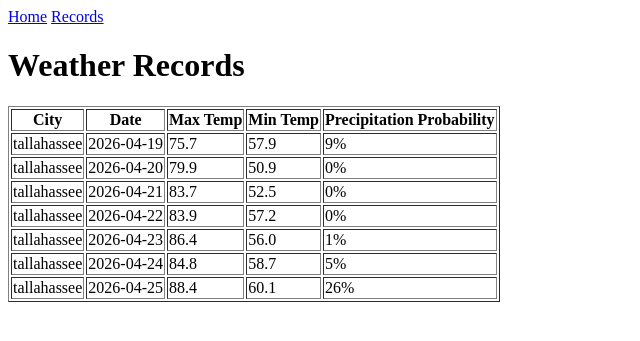
After one commit to danielsj2022/-cis4930-sp26-project-group-2, a Django app: page /records/ in a window 1280 px wide. The commit adds this page. Shown: the top 341 px of the page, without its empty margins (0-640 px from the left). Run offline with Django 5.2, Linux system fonts and the light colour scheme.

Commit message:
create records view and template with pagination

```diff
--- a/project-full-stack-web-api/mysite/core/templates/core/base.html
+++ b/project-full-stack-web-api/mysite/core/templates/core/base.html
@@ -6,6 +6,7 @@
     <body>
         <nav>
             <a href="{% url 'home'%}">Home</a>
+            <a href="{% url 'records'%}">Records</a>
 
         </nav>
         {% block content %}
--- /dev/null
+++ b/project-full-stack-web-api/mysite/core/templates/core/records.html
@@ -0,0 +1,42 @@
+{% extends "core/base.html" %}
+{% block title %}Records{% endblock %}
+
+{% block content %}
+    <h1>Weather Records</h1>
+    {% if page_obj %}
+        <table border="1">
+            <tr>
+                <th>City</th>
+                <th>Date</th>
+                <th>Max Temp</th>
+                <th>Min Temp</th>
+                <th>Precipitation Probability</th>
+            </tr>
+            {% for record in page_obj %}
+            <tr>
+                <td>{{ record.city }}</td>
+                <td>{{ record.date }}</td>
+                <td>{{ record.temp_max }}</td>
+                <td>{{ record.temp_min }}</td>
+                <td>{{ record.precipitation }}%</td>
+            </tr>
+            {% endfor %}
+        </table>
+        <div>
+            {% if is_paginated %}
+                {% if page_obj.has_previous %}
+                    <a href="?page={{ page_obj.previous_page_number}}">Previous</a>
+                {% endif %}
+                <span>Page {{ page_obj.number }}</span>
+
+                {% if page_obj.has_next %}
+                    <a href="?page={{ page_obj.next_page_number}}">Next</a>
+                {% endif %}
+            {% endif %}
+        </div>
+
+    {% else%}
+    <p>No records found.</p>
+    {% endif %}
+
+{% endblock %}
--- a/project-full-stack-web-api/mysite/core/views.py
+++ b/project-full-stack-web-api/mysite/core/views.py
@@ -1,7 +1,38 @@
 from django.shortcuts import render
 from django.http import HttpResponse
+from django.core.paginator import Paginator
+from django.views.generic import ListView
 
 # Create your views here.
 def home(request):
     context = {"message": "The real world context behind the dataset is that it explores the relationship between phone usage, sleep patterns, and stress levels. With there being a drastic increase in use of smartphones and usage of them, it is important to determine the affects they have on health."}
     return render(request, "core/home.html", context=context)
+
+# def records(request):
+#     temp_data = [
+#         {"city": "tallahassee", "date": "2026-04-19", "temp_max": 75.7, "temp_min": 57.9, "precipitation": 9},
+#         {"city": "tallahassee", "date": "2026-04-20", "temp_max": 79.9, "temp_min": 50.9, "precipitation": 0},
+#         {"city": "tallahassee", "date": "2026-04-21", "temp_max": 83.7, "temp_min": 52.5, "precipitation": 0},
+#         {"city": "tallahassee", "date": "2026-04-22", "temp_max": 83.9, "temp_min": 57.2, "precipitation": 0},
+#         {"city": "tallahassee", "date": "2026-04-23", "temp_max": 86.4, "temp_min": 56.0, "precipitation": 1},
+#         {"city": "tallahassee", "date": "2026-04-24", "temp_max": 84.8, "temp_min": 58.7, "precipitation": 5},
+#         {"city": "tallahassee", "date": "2026-04-25", "temp_max": 88.4, "temp_min": 60.1, "precipitation": 26},
+#     ]
+#     paginator = Paginator(temp_data, 20)
+#     return render(request, "core/records.html", context= {"records": temp_data})
+
+class RecordListView(ListView):
+    paginate_by = 20
+    # model = Record  # Assuming you have a Record model defined in your models.py
+    template_name = "core/records.html"
+
+    def get_queryset(self):
+        return [
+            {"city": "tallahassee", "date": "2026-04-19", "temp_max": 75.7, "temp_min": 57.9, "precipitation": 9},
+            {"city": "tallahassee", "date": "2026-04-20", "temp_max": 79.9, "temp_min": 50.9, "precipitation": 0},
+            {"city": "tallahassee", "date": "2026-04-21", "temp_max": 83.7, "temp_min": 52.5, "precipitation": 0},
+            {"city": "tallahassee", "date": "2026-04-22", "temp_max": 83.9, "temp_min": 57.2, "precipitation": 0},
+            {"city": "tallahassee", "date": "2026-04-23", "temp_max": 86.4, "temp_min": 56.0, "precipitation": 1},
+            {"city": "tallahassee", "date": "2026-04-24", "temp_max": 84.8, "temp_min": 58.7, "precipitation": 5},
+            {"city": "tallahassee", "date": "2026-04-25", "temp_max": 88.4, "temp_min": 60.1, "precipitation": 26},
+        ]
--- a/project-full-stack-web-api/mysite/mysite/urls.py
+++ b/project-full-stack-web-api/mysite/mysite/urls.py
@@ -18,8 +18,10 @@ Including another URLconf
 from core import views
 from django.contrib import admin
 from django.urls import path
+from core.views import RecordListView
 
 urlpatterns = [
     path("admin/", admin.site.urls),
     path("", views.home, name="home"),
+    path("records/", RecordListView.as_view(), name="records"),
 ]
```
